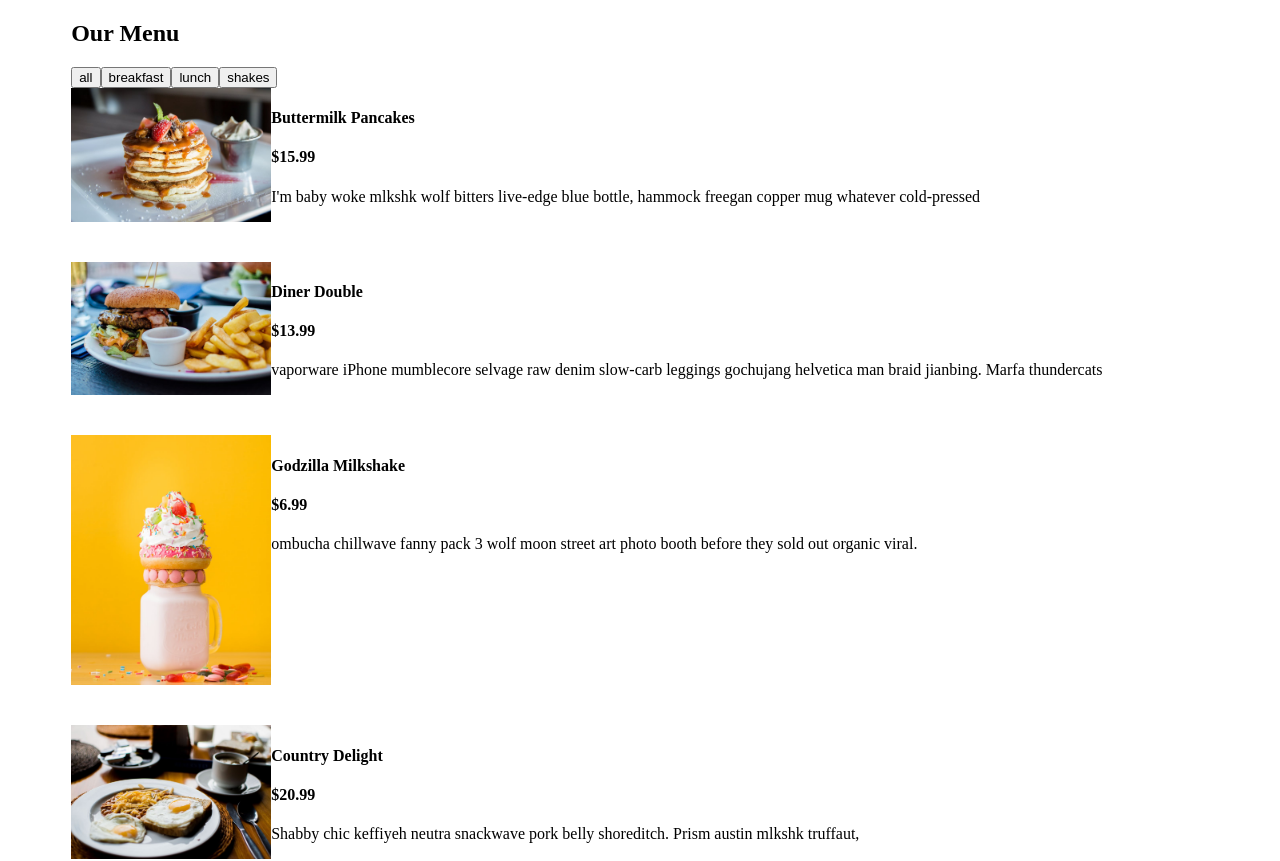
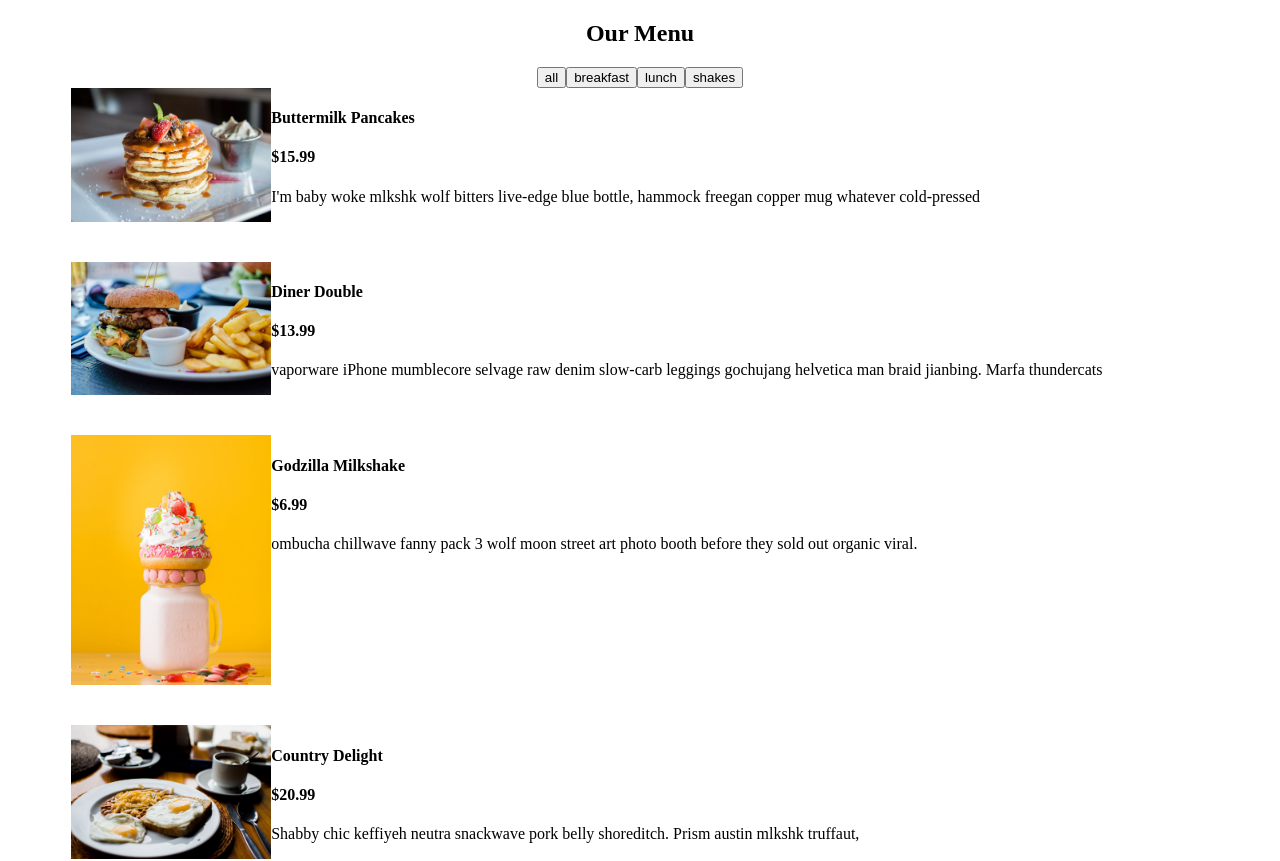
Before and after one commit to LaurenCummings/menu-project, a React (Vite) app: page / in a window 1280 px wide. Shown: the top 861 px of the page. Built offline with nearby package versions, Linux system fonts and the light colour scheme.

Commit message:
Center-aligned buttons

```diff
--- a/src/App.css
+++ b/src/App.css
@@ -2,3 +2,7 @@
     margin: 0 auto;
     width: 90%;
 }
+
+.title {
+    text-align: center;
+}
--- a/src/components/Categories.jsx
+++ b/src/components/Categories.jsx
@@ -1,3 +1,5 @@
+import '../css/Categories.css';
+
 function Categories({ categories, filterItems }) {
     return (
         <div className="btn-container">
--- /dev/null
+++ b/src/css/Categories.css
@@ -0,0 +1,5 @@
+.btn-container {
+    display: flex;
+    align-items: center;
+    justify-content: center;
+}
```
